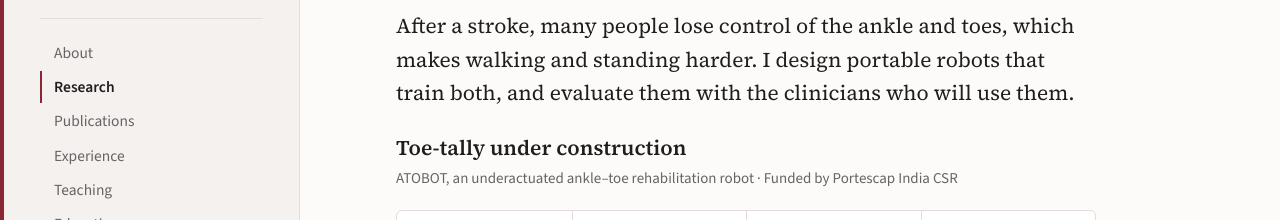
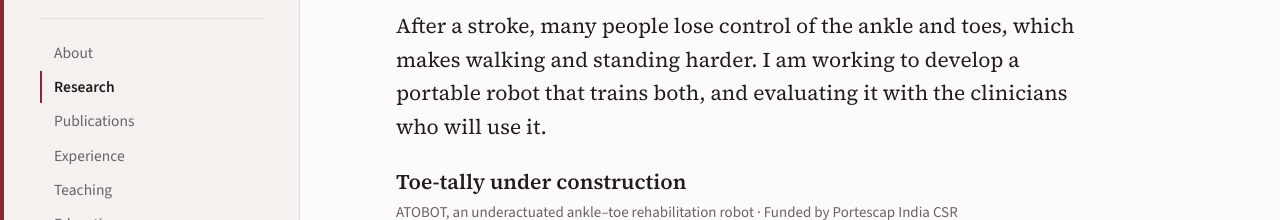
Before and after one commit to Neelakshi5597/Neelakshi5597.github.io, a plain HTML site: page research.html in a window 1280 px wide. Shown: the part 280-500 px from the top of the page. Drawn offline with nearby package versions, Linux system fonts and the light colour scheme.

Commit message:
Reword research intro

```diff
--- a/research.html
+++ b/research.html
@@ -44,7 +44,7 @@
 
     <h2 class="first">PhD research · 2022 – present</h2>
     <p class="section-title">From a clinical need to a working robot</p>
-    <p class="lead">After a stroke, many people lose control of the ankle and toes, which makes walking and standing harder. I design portable robots that train both, and evaluate them with the clinicians who will use them.</p>
+    <p class="lead">After a stroke, many people lose control of the ankle and toes, which makes walking and standing harder. I am working to develop a portable robot that trains both, and evaluating it with the clinicians who will use it.</p>
 
     <article class="project" id="atobot">
       <h3>Toe-tally under construction</h3>
```
